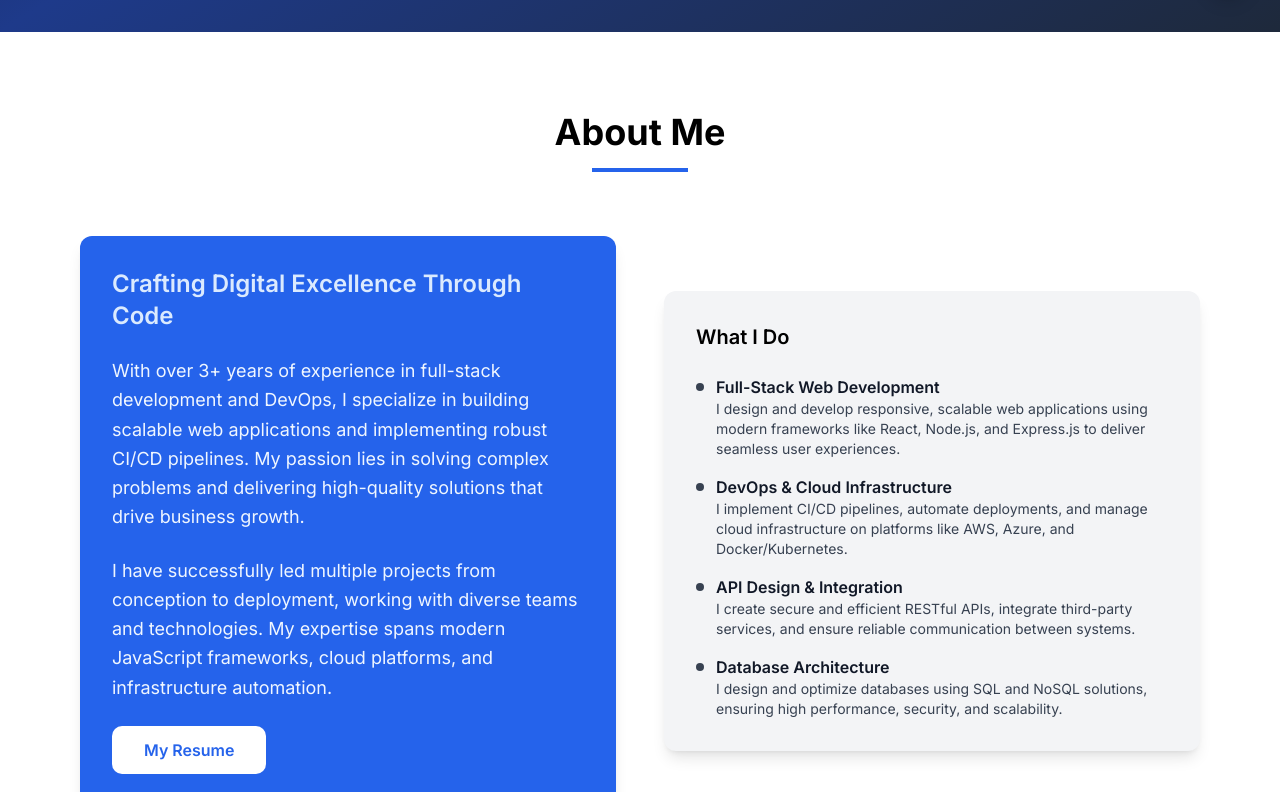
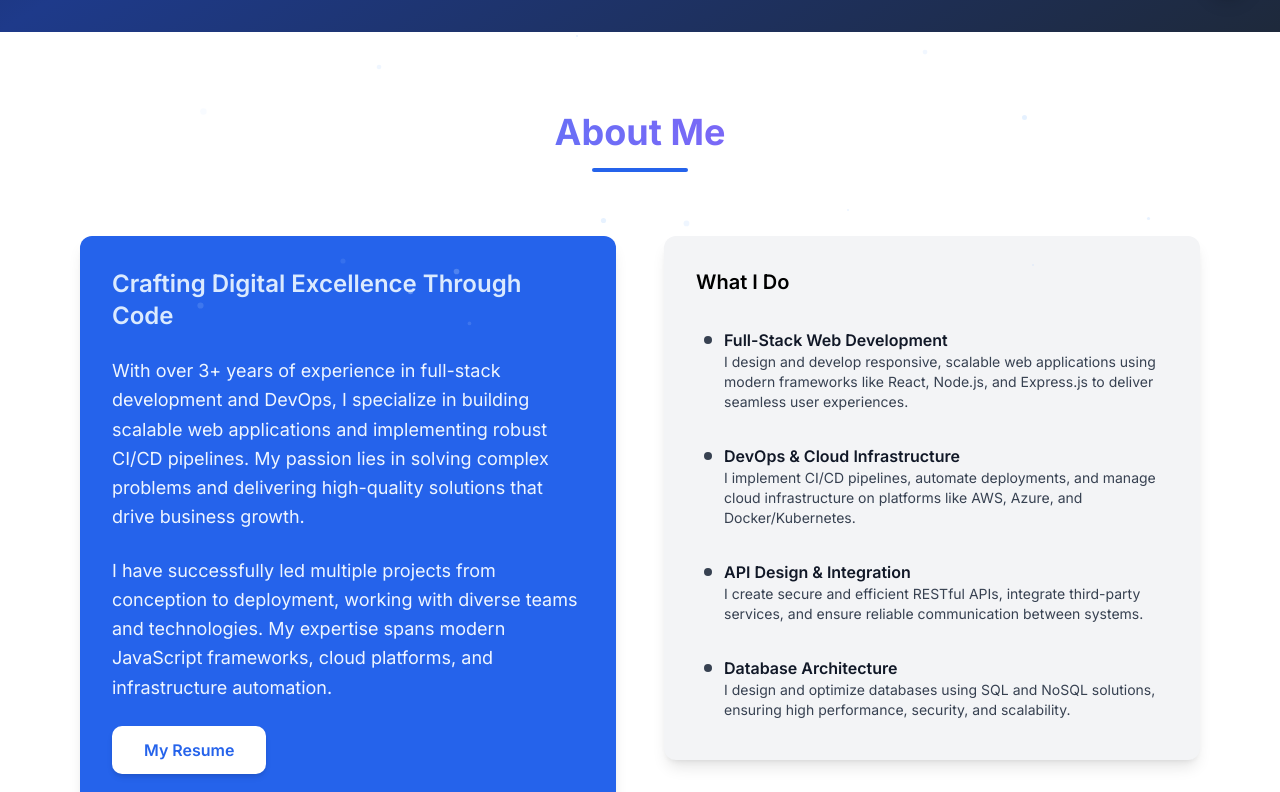
Before and after one commit to hesbonangwenyi606/my-portfolio, a React (Vite) app: page / in a window 1280 px wide. Shown: the part 768-1560 px from the top of the page. Built offline with nearby package versions, Linux system fonts and the light colour scheme.

Commit message:
updated aboutsection

```diff
--- a/src/components/AboutSection.tsx
+++ b/src/components/AboutSection.tsx
@@ -1,91 +1,149 @@
-import React from 'react';
+import React, { useState } from 'react';
+import { motion } from 'framer-motion';
 
 const AboutSection: React.FC = () => {
+  const [particles] = useState(
+    Array.from({ length: 15 }).map(() => ({
+      top: Math.random() * 300 + 'px',
+      left: Math.random() * 100 + '%',
+      size: Math.random() * 4 + 2 + 'px',
+      delay: Math.random() * 5,
+    }))
+  );
+
+  // Variants for bullets and paragraphs
+  const listVariants = {
+    hidden: {},
+    visible: { transition: { staggerChildren: 0.2 } },
+  };
+
+  const itemVariants = {
+    hidden: { opacity: 0, x: 30 },
+    visible: { opacity: 1, x: 0, transition: { duration: 0.6, ease: 'easeOut' } },
+  };
+
+  const paragraphVariants = {
+    hidden: { opacity: 0, y: 20, scale: 0.95 },
+    visible: { opacity: 1, y: 0, scale: 1, transition: { duration: 0.6, ease: 'easeOut' } },
+  };
+
+  const bulletItems = [
+    {
+      title: 'Full-Stack Web Development',
+      description: `I design and develop responsive, scalable web applications using modern frameworks like React, Node.js, and Express.js to deliver seamless user experiences.`,
+    },
+    {
+      title: 'DevOps & Cloud Infrastructure',
+      description: `I implement CI/CD pipelines, automate deployments, and manage cloud infrastructure on platforms like AWS, Azure, and Docker/Kubernetes.`,
+    },
+    {
+      title: 'API Design & Integration',
+      description: `I create secure and efficient RESTful APIs, integrate third-party services, and ensure reliable communication between systems.`,
+    },
+    {
+      title: 'Database Architecture',
+      description: `I design and optimize databases using SQL and NoSQL solutions, ensuring high performance, security, and scalability.`,
+    },
+  ];
+
+  const paragraphs = [
+    `With over 3+ years of experience in full-stack development and DevOps, I specialize in building scalable web applications and implementing robust CI/CD pipelines. My passion lies in solving complex problems and delivering high-quality solutions that drive business growth.`,
+    `I have successfully led multiple projects from conception to deployment, working with diverse teams and technologies. My expertise spans modern JavaScript frameworks, cloud platforms, and infrastructure automation.`,
+  ];
+
   return (
-    <section id="about" className="py-20 bg-white">
+    <section id="about" className="py-20 bg-white relative overflow-hidden">
+      {/* Floating Particles */}
+      {particles.map((p, i) => (
+        <motion.div
+          key={i}
+          className="absolute bg-blue-200 rounded-full opacity-40"
+          style={{ top: p.top, left: p.left, width: p.size, height: p.size }}
+          animate={{ opacity: [0.4, 0.1, 0.4], scale: [1, 1.3, 1] }}
+          transition={{ repeat: Infinity, repeatType: 'loop', duration: 3, delay: p.delay }}
+        />
+      ))}
+
       <div className="max-w-6xl mx-auto px-4">
+        {/* Section Header */}
         <div className="text-center mb-16">
-          <h2 className="text-4xl font-bold text-black mb-4">About Me</h2>
-          <div className="w-24 h-1 bg-blue-600 mx-auto"></div>
+          <h2 className="text-4xl font-bold bg-clip-text text-transparent bg-gradient-to-r from-blue-500 to-purple-500 mb-4">
+            About Me
+          </h2>
+          <div className="w-24 h-1 bg-blue-600 mx-auto rounded"></div>
         </div>
 
-        <div className="grid md:grid-cols-2 gap-12 items-center">
-          {/* Left Side with Blue Cover */}
-          <div className="space-y-6 bg-blue-600 p-8 rounded-xl shadow-lg">
+        <div className="grid md:grid-cols-2 gap-12 items-start">
+          {/* Left Panel */}
+          <motion.div
+            className="space-y-6 bg-blue-600 p-8 rounded-xl shadow-lg"
+            initial={{ opacity: 0, x: -50 }}
+            whileInView={{ opacity: 1, x: 0 }}
+            transition={{ duration: 0.8 }}
+            viewport={{ once: true }}
+          >
             <h3 className="text-2xl font-semibold text-blue-100">
               Crafting Digital Excellence Through Code
             </h3>
-            <p className="text-blue-50 text-lg leading-relaxed">
-              With over 3+ years of experience in full-stack development and DevOps,
-              I specialize in building scalable web applications and implementing
-              robust CI/CD pipelines. My passion lies in solving complex problems
-              and delivering high-quality solutions that drive business growth.
-            </p>
-            <p className="text-blue-50 text-lg leading-relaxed">
-              I have successfully led multiple projects from conception to deployment,
-              working with diverse teams and technologies. My expertise spans modern
-              JavaScript frameworks, cloud platforms, and infrastructure automation.
-            </p>
 
-            <a
+            {paragraphs.map((p, idx) => (
+              <motion.p
+                key={idx}
+                className="text-blue-50 text-lg leading-relaxed"
+                initial="hidden"
+                whileInView="visible"
+                variants={paragraphVariants}
+                viewport={{ once: true }}
+              >
+                {p}
+              </motion.p>
+            ))}
+
+            <motion.a
               href="https://hesbon-resume.vercel.app/"
               download
-              className="inline-block bg-white hover:bg-gray-100 text-blue-600 px-8 py-3 rounded-lg font-semibold transition-colors"
+              className="inline-block bg-white hover:bg-gray-100 text-blue-600 px-8 py-3 rounded-lg font-semibold transition-all duration-300 hover:scale-105 shadow-md hover:shadow-blue-400/50"
+              initial={{ opacity: 0, y: 20, scale: 0.95 }}
+              whileInView={{ opacity: 1, y: 0, scale: 1 }}
+              transition={{ duration: 0.6, ease: 'easeOut', delay: 0.2 }}
+              viewport={{ once: true }}
             >
               My Resume
-            </a>
-          </div>
+            </motion.a>
+          </motion.div>
 
-          {/* Right Side with Gray Cover */}
-          <div className="space-y-6 bg-gray-100 p-8 rounded-xl shadow-lg">
+          {/* Right Panel */}
+          <motion.div
+            className="space-y-6 bg-gray-100 p-8 rounded-xl shadow-lg"
+            initial={{ opacity: 0, x: 50 }}
+            whileInView={{ opacity: 1, x: 0 }}
+            transition={{ duration: 0.8, delay: 0.2 }}
+            viewport={{ once: true }}
+          >
             <h4 className="font-semibold text-black mb-6 text-xl">What I Do</h4>
-            <ul className="space-y-4 text-gray-800">
-              <li>
-                <h5 className="flex items-center font-semibold text-gray-900">
-                  <span className="w-2 h-2 bg-gray-700 rounded-full mr-3"></span>
-                  Full-Stack Web Development
-                </h5>
-                <p className="ml-5 text-sm text-gray-700">
-                  I design and develop responsive, scalable web applications using
-                  modern frameworks like React, Node.js, and Express.js to deliver
-                  seamless user experiences.
-                </p>
-              </li>
 
-              <li>
-                <h5 className="flex items-center font-semibold text-gray-900">
-                  <span className="w-2 h-2 bg-gray-700 rounded-full mr-3"></span>
-                  DevOps & Cloud Infrastructure
-                </h5>
-                <p className="ml-5 text-sm text-gray-700">
-                  I implement CI/CD pipelines, automate deployments, and manage
-                  cloud infrastructure on platforms like AWS, Azure, and Docker/Kubernetes.
-                </p>
-              </li>
-
-              <li>
-                <h5 className="flex items-center font-semibold text-gray-900">
-                  <span className="w-2 h-2 bg-gray-700 rounded-full mr-3"></span>
-                  API Design & Integration
-                </h5>
-                <p className="ml-5 text-sm text-gray-700">
-                  I create secure and efficient RESTful APIs, integrate third-party
-                  services, and ensure reliable communication between systems.
-                </p>
-              </li>
-
-              <li>
-                <h5 className="flex items-center font-semibold text-gray-900">
-                  <span className="w-2 h-2 bg-gray-700 rounded-full mr-3"></span>
-                  Database Architecture
-                </h5>
-                <p className="ml-5 text-sm text-gray-700">
-                  I design and optimize databases using SQL and NoSQL solutions,
-                  ensuring high performance, security, and scalability.
-                </p>
-              </li>
-            </ul>
-          </div>
+            <motion.ul
+              className="space-y-4 text-gray-800"
+              variants={listVariants}
+              initial="hidden"
+              whileInView="visible"
+              viewport={{ once: true }}
+            >
+              {bulletItems.map((item, idx) => (
+                <motion.li
+                  key={idx}
+                  className="transition-transform duration-300 hover:scale-105 hover:bg-gray-200 rounded-lg p-2"
+                  variants={itemVariants}
+                >
+                  <h5 className="flex items-center font-semibold text-gray-900">
+                    <span className="w-2 h-2 bg-gray-700 rounded-full mr-3"></span>
+                    {item.title}
+                  </h5>
+                  <p className="ml-5 text-sm text-gray-700">{item.description}</p>
+                </motion.li>
+              ))}
+            </motion.ul>
+          </motion.div>
         </div>
       </div>
     </section>
--- a/src/components/ContactSection.tsx
+++ b/src/components/ContactSection.tsx
@@ -24,11 +24,11 @@ const ContactSection: React.FC = () => {
         event.currentTarget.reset();
       } else {
         console.error("Error:", data);
-        setResult("❌ " + data.message);
+        setResult("" + data.message);
       }
     } catch (error) {
       console.error("Error:", error);
-      setResult("❌ Something went wrong. Please try again.");
+      setResult("Message sent successfully. Thank you Hesbon will respond back in a few");
     }
   };
 
```
